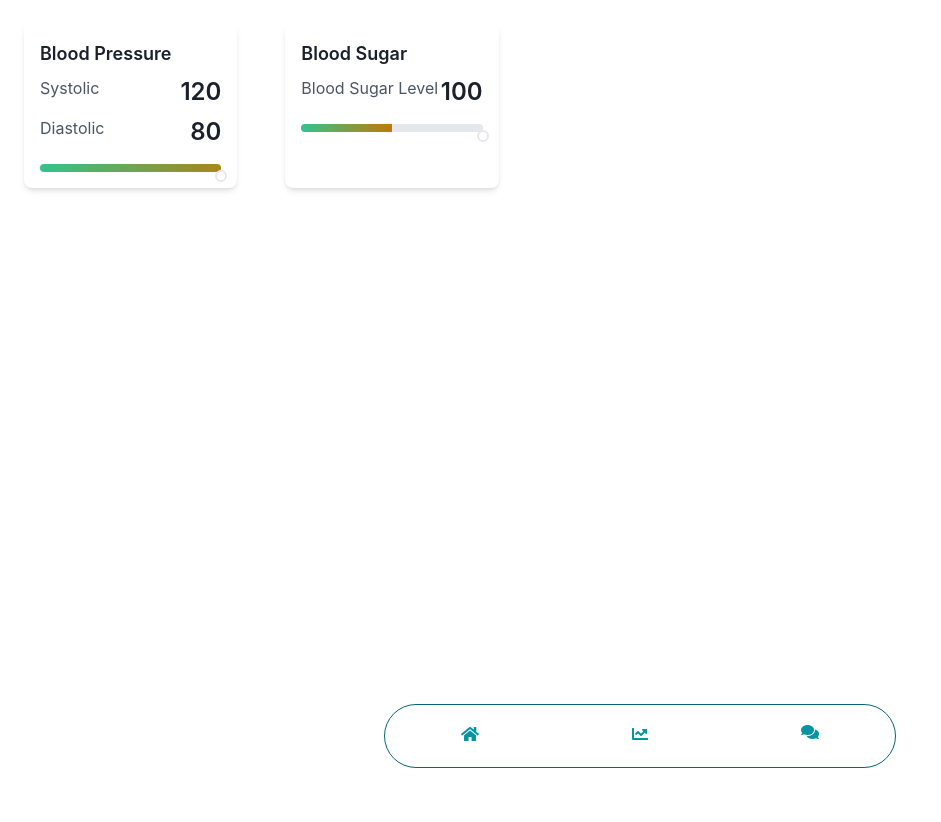
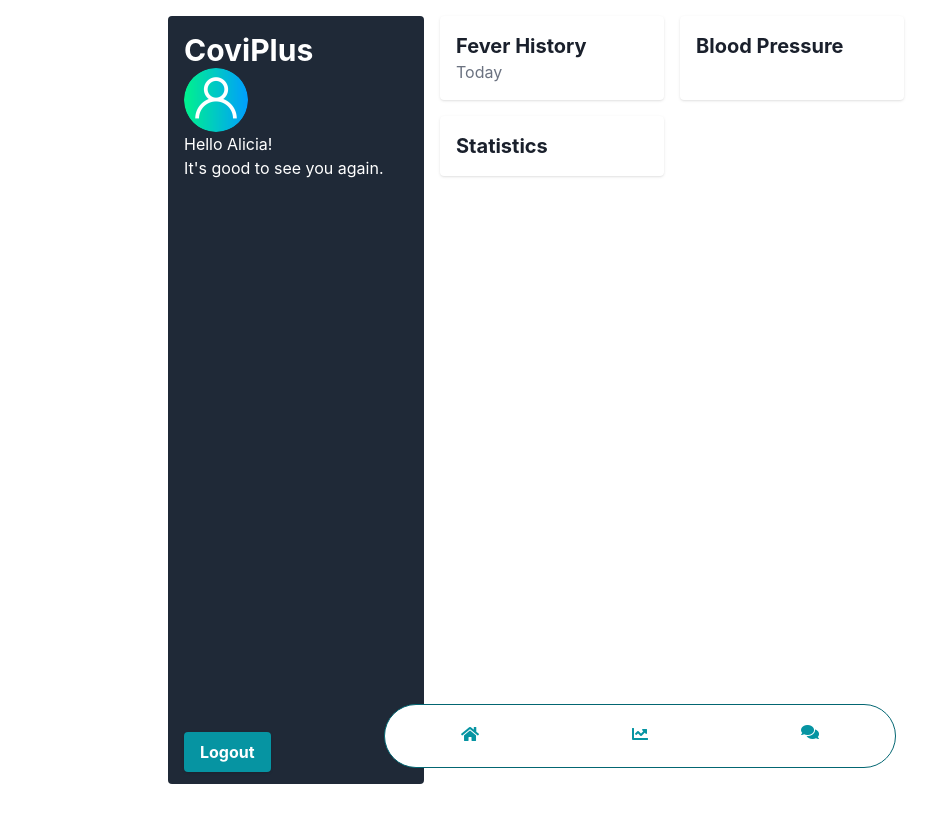
Before and after one commit to MuhammedNadeer/coviplus, a React (Vite) app in the folder coviplus-frontend/coviplus-react/: page /dash in a window 1280 px wide. Shown: the top 822 px of the page, without its empty margins (0-941 px from the left). Before the commit the page ends 800 px from the top, so only its background shows below. Built offline with nearby package versions, Linux system fonts and the light colour scheme.

Commit message:
dashboard ui

```diff
--- a/coviplus-frontend/coviplus-react/src/App.jsx
+++ b/coviplus-frontend/coviplus-react/src/App.jsx
@@ -10,13 +10,14 @@ import DashBoard from "./pages/DashBoard"
 import ProtectedRoute from "./contexts/ProtectedRoute"
 import { AuthProvider } from "./contexts/AuthContext"
 import Chatbot from "./pages/Chatbot"
+import { Switch } from "@chakra-ui/react"
 
 
 const App = () => {
     return (
+        <>
         <AuthProvider>
             <Router>
-                <Fragment>
                 <Routes>
                     <Route index element={<Home />} />
                     <Route path="login" element={<Login />} />
@@ -26,9 +27,9 @@ const App = () => {
                     <Route path="predict" element={<Predict/>}/>
                     <Route path="chatbot" element={<Chatbot/>}/>
                 </Routes>
-                </Fragment>
             </Router>
         </AuthProvider>
+        </>
     )
 }
 
--- a/coviplus-frontend/coviplus-react/src/components/BottomNav.jsx
+++ b/coviplus-frontend/coviplus-react/src/components/BottomNav.jsx
@@ -18,7 +18,7 @@ export default function BottomNav() {
     <div className="fixed z-51 w-full h-16 max-w-lg -translate-x-1/2  bottom-4 left-1/2 dark:bg-teal-700 dark:border-teal-600"
     onMouseOver={handleMouseOver}
     onMouseOut={handleMouseOut}>
-    {isHovering &&(<div className="fixed z-50 w-full h-16 max-w-lg -translate-x-1/2 bg-white border border-teal-700 rounded-full bottom-4 left-1/2 dark:bg-teal-700 dark:border-teal-600 duration-1000 ease-in ease-out">
+    {isHovering &&(<div className="fixed z-50 w-full h-16 max-w-lg -translate-x-1/2 bg-white border border-teal-700 rounded-full bottom-4 left-1/2 dark:bg-teal-700 dark:border-teal-600 duration-1000 ease-in">
     <div className="grid h-full max-w-lg grid-cols-3 mx-auto">
         <Link to="/dash" className="flex items-center justify-center">
             <button data-tooltip-target="tooltip-home" type="button" className="h-full w-full flex items-center justify-center px-5 rounded-s-full hover:bg-teal-50 dark:hover:bg-teal-800 group">
--- a/coviplus-frontend/coviplus-react/src/contexts/ProtectedRoute.jsx
+++ b/coviplus-frontend/coviplus-react/src/contexts/ProtectedRoute.jsx
@@ -8,7 +8,13 @@ const ProtectedRoute = ({ element: Component, ...rest }) => {
   return (
     <Route
       {...rest}
-      element={user ? <Component /> : <Navigate to="/login" />}
+      render={(props) =>
+        user ? (
+          <Component key={props.location.key} {...props} />
+        ) : (
+          <Navigate to="/login" />
+        )
+      }
     />
   );
 };
--- a/coviplus-frontend/coviplus-react/src/pages/DashBoard.jsx
+++ b/coviplus-frontend/coviplus-react/src/pages/DashBoard.jsx
@@ -1,17 +1,67 @@
-import React, { useState, useEffect } from 'react';
-import BloodPressureWidget from '../widgets/BloodPressureWidget';
-import BloodSugarWidget from '../widgets/BloodSugarWidget';
+import React from 'react';
 import BottomNav from '../components/BottomNav';
+import { useNavigate } from 'react-router-dom';
+import { useToast } from '@chakra-ui/react';
+import { Avatar, AvatarBadge, AvatarGroup, Toast, Wrap, WrapItem } from '@chakra-ui/react'
+import avatar from '../assets/user.png'
 
 
-function DashBoard() {
+function Dashboard() {
+
+  const username = "Alicia";
+  const navigate = useNavigate();
+  const toast = useToast();
+
+  const onLogout = () => {
+      navigate("/")
+      toast({
+        title: 'Logout Success.',
+        description: "",
+        status: 'success',
+        duration: 9000,
+        isClosable: true,
+      })
+  }
+
 
   return (
-    <>
-      <div className="flex"><BloodPressureWidget /><BloodSugarWidget /></div>
-      <BottomNav/>
-    </>
-  );
-}
+    <><div className="container mx-auto p-4 h-svh mb-10">
+      <div className="flex gap-4 h-full">
+        <div className="flex-shrink-0 w-64 bg-gray-800 text-white p-4 rounded relative">
+          <h1 className="text-3xl font-bold">CoviPlus</h1>
+          <Wrap>
+            <WrapItem>
+              <Avatar size="lg" src={avatar}></Avatar>
+            </WrapItem>
+          </Wrap>
+          <p>Hello {username}!</p>
+          <p>It's good to see you again.</p>
+          <button className="absolute bottom-3 bg-teal-500 hover:bg-teal-700 text-white font-bold py-2 px-4 rounded shadow" onClick={onLogout}>
+            Logout
+          </button>
+        </div>
+        <div className="flex-grow">
+          <div className="flex flex-wrap gap-4">
+            <div className="w-1/3 bg-white rounded shadow p-4">
+              <div className="flex justify-between items-center">
+                <h3 className="text-xl font-bold">Fever History</h3>
+              </div>
+              <div className="text-gray-500">Today</div>
+            </div>
+            <div className="w-1/3 bg-white rounded shadow p-4">
+              <div className="flex justify-between items-center">
+                <h3 className="text-xl font-bold">Blood Pressure</h3>
+              </div>
+            </div>
+          </div>
+          <div className="flex flex-wrap gap-4 mt-4">
+            <div className="w-1/3 bg-white rounded shadow p-4">
+              <h3 className="text-xl font-bold">Statistics</h3>
+            </div>
+          </div>
+        </div>
+      </div>
+    </div><BottomNav /></>
+  )}
 
-export default DashBoard;
+export default Dashboard;
```
Also changed, not shown: coviplus-frontend/coviplus-react/src/assets/user.png (added).
